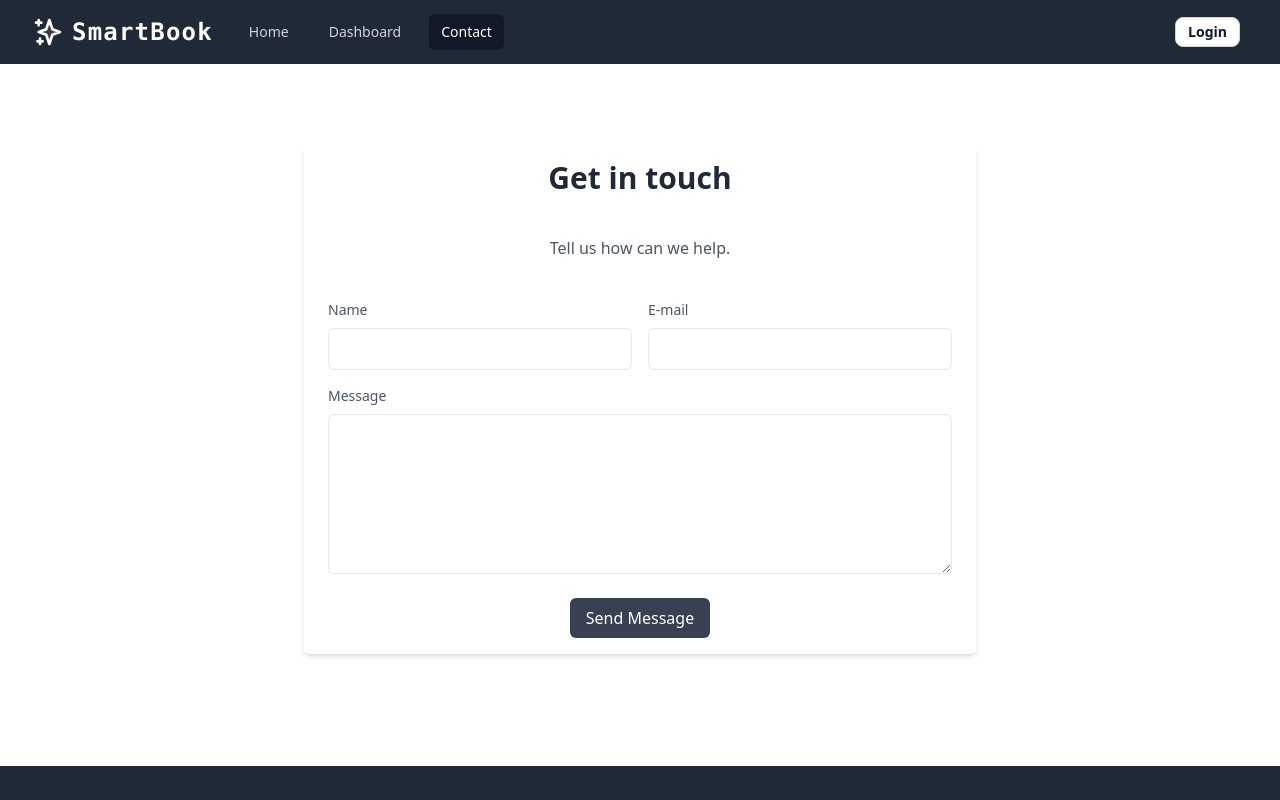
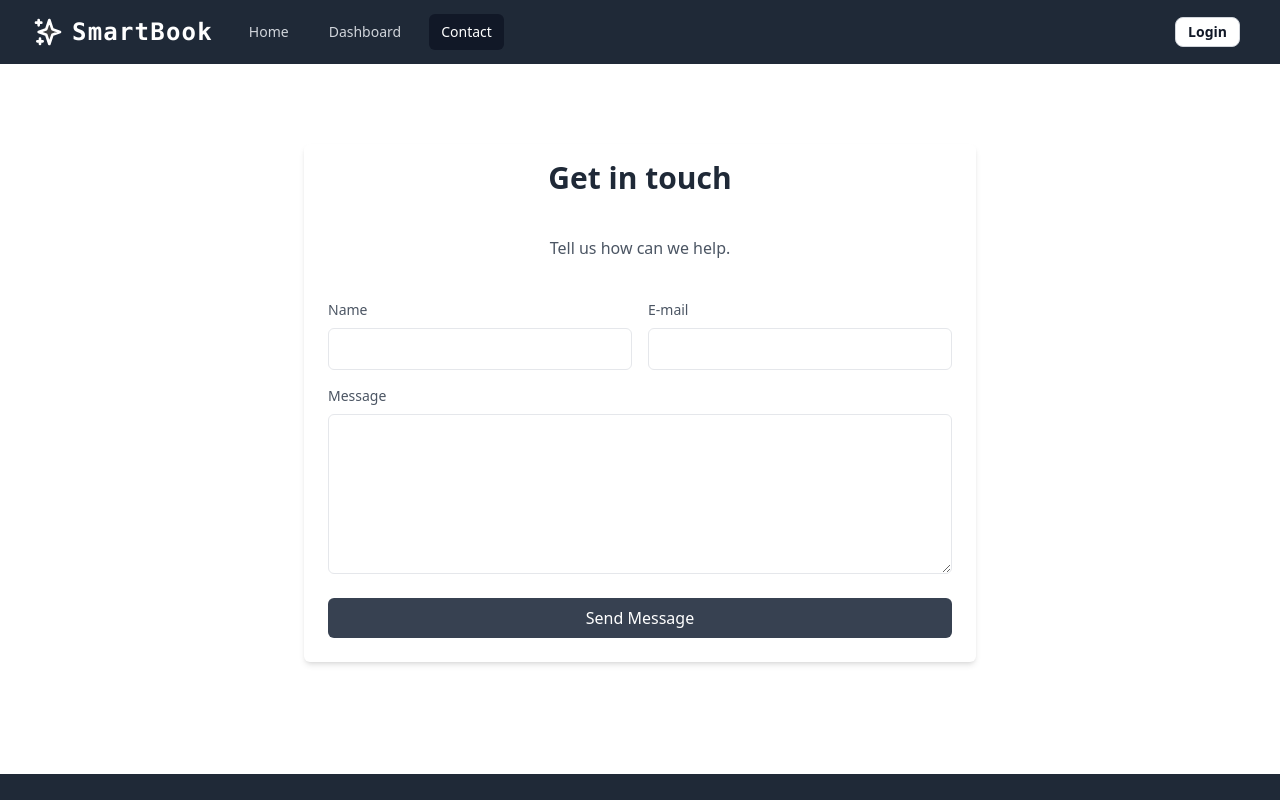
Before and after one commit to MariusZebrauskas/smart-book-next-fullstack, a Next.js app: page /contact in a window 1280 px wide. Shown: the top 800 px of the page. Built offline with nearby package versions, Linux system fonts and the light colour scheme.

Commit message:
email loading

```diff
--- a/pages/contact.tsx
+++ b/pages/contact.tsx
@@ -8,6 +8,7 @@ import Success from '../components/Success';
 import Error from '../components/Error';
 import { HTTP } from '../config';
 import Spinner from '../components/Spinner';
+import { lodingOFF, lodingON } from '../redux/loadingReducer';
 interface T extends DefaultRootState {
   submenu: boolean;
   loading: boolean;
@@ -26,7 +27,6 @@ const contact = () => {
     message: '',
   });
 
-  console.log('emailData:', emailData);
   // on page load
   useEffect(() => {
     // set page
@@ -76,6 +76,8 @@ const contact = () => {
 
   const sendEmail = (e: React.FormEvent<HTMLFormElement>) => {
     e.preventDefault();
+    if (loading) return;
+    dispatch(lodingON());
     setErrorMessage(null);
     setSuccessMessage(null);
     axios
@@ -85,10 +87,13 @@ const contact = () => {
         if (success) {
           setEmailData({ name: '', email: '', message: '' });
           setSuccessMessage(response.data.message);
+          dispatch(lodingOFF());
         }
       })
       .catch((error) => {
         console.log(error);
+        dispatch(lodingOFF());
+
         setErrorMessage('Opps something went wrong');
       });
   };
@@ -112,6 +117,8 @@ const contact = () => {
             {/* name */}
             <input
               value={emailData.name}
+              required
+              minLength={3}
               onChange={(e) => setEmailData({ ...emailData, name: e.target.value })}
               className='block w-full px-4 py-2 text-gray-700 bg-white border rounded-md dark:bg-gray-800 dark:text-gray-300 dark:border-gray-600 focus:border-blue-400 focus:ring-blue-300 dark:focus:border-blue-300 focus:outline-none focus:ring focus:ring-opacity-40'
               type='text'
@@ -128,6 +135,7 @@ const contact = () => {
               onChange={(e) => setEmailData({ ...emailData, email: e.target.value })}
               className='block w-full px-4 py-2 text-gray-700 bg-white border rounded-md dark:bg-gray-800 dark:text-gray-300 dark:border-gray-600 focus:border-blue-400 focus:ring-blue-300 dark:focus:border-blue-300 focus:outline-none focus:ring focus:ring-opacity-40'
               type='email'
+              required
             />
           </div>
         </div>
@@ -140,17 +148,19 @@ const contact = () => {
           <textarea
             onChange={(e) => setEmailData({ ...emailData, message: e.target.value })}
             value={emailData.message}
+            required
             className='block w-full h-40 px-4 py-2 text-gray-700 bg-white border rounded-md dark:bg-gray-800 dark:text-gray-300 dark:border-gray-600 focus:border-blue-400 dark:focus:border-blue-300 focus:outline-none focus:ring focus:ring-blue-300 focus:ring-opacity-40'
           ></textarea>
         </div>
 
-        <div className='flex justify-center mt-6'>
+        <div className='flex justify-center flex-col mt-6 items-center '>
           <button
             type='submit'
-            className='px-4 py-2 text-white transition-colors duration-200 transform bg-gray-700 rounded-md hover:bg-gray-600 focus:outline-none focus:bg-gray-600'
+            className='px-4 py-2 text-white transition-colors duration-200 w-full mb-2 transform bg-gray-700 rounded-md hover:bg-gray-600 focus:outline-none focus:bg-gray-600'
           >
-            {loading ? <Spinner /> : 'Send Message'}
+            {loading ? 'Loading' : 'Send Message'}
           </button>
+          {loading && <Spinner />}
         </div>
       </div>
       {successMessage && <Success success={successMessage} />}
```
